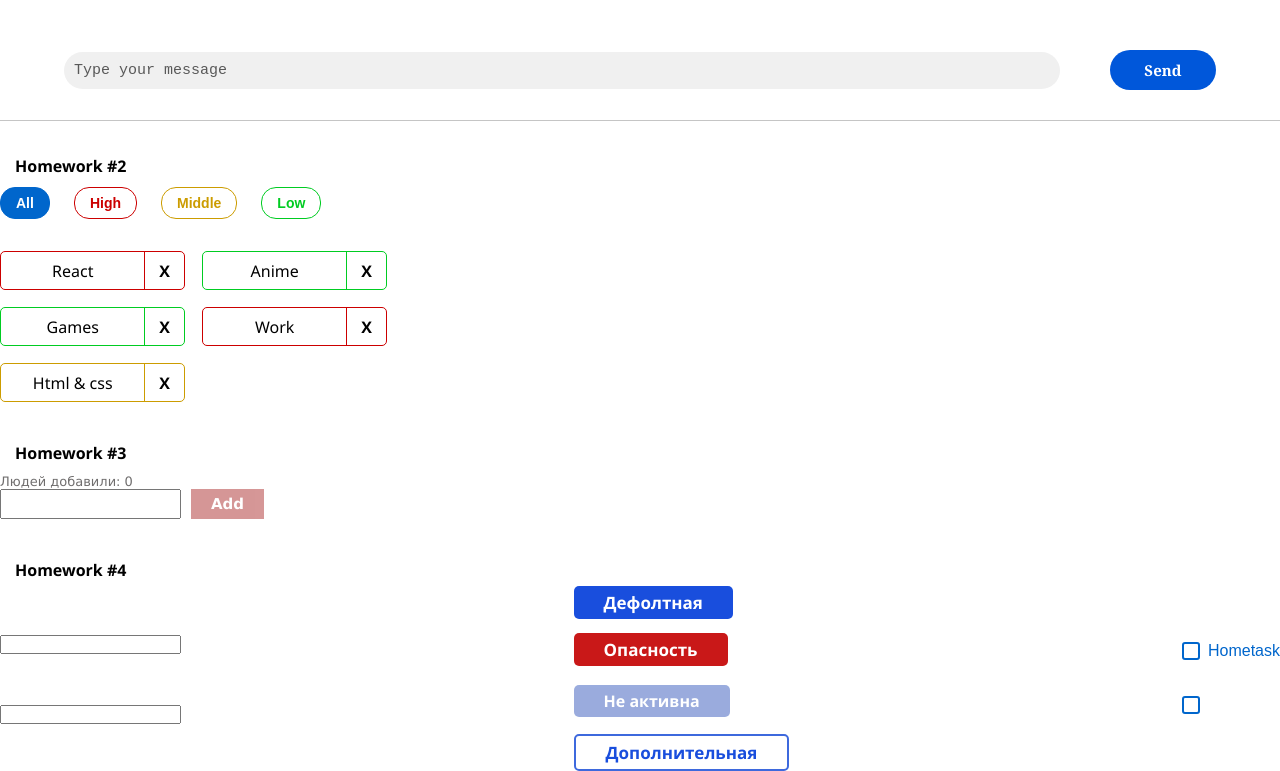
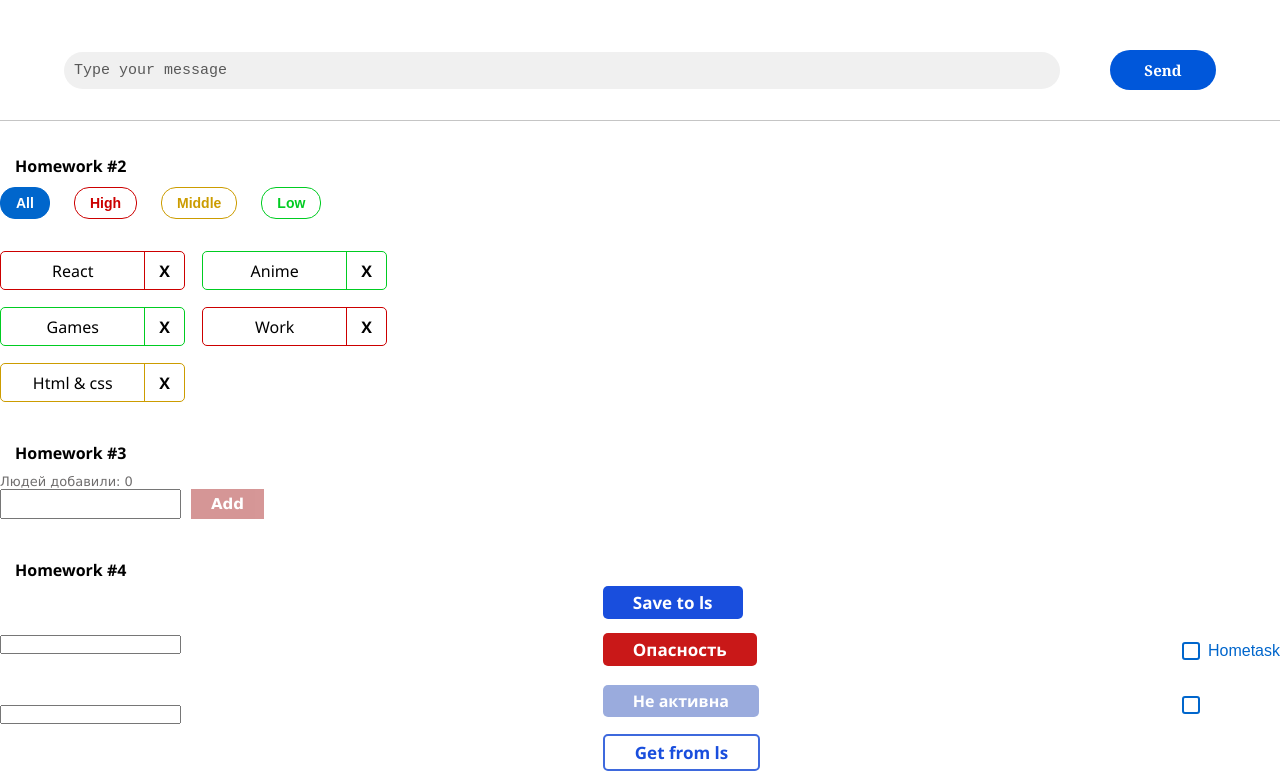
Before and after one commit to krylov72/hw2Chat, a React (Create React App) app: page /#/ in a window 1280 px wide. Shown: the part 329-1100 px from the top of the page. Built offline with nearby package versions, Linux system fonts and the light colour scheme.

Commit message:
refactoring

```diff
--- a/src/s2-homeworks/hw04/common/c2-SuperButton/SuperButton.module.css
+++ b/src/s2-homeworks/hw04/common/c2-SuperButton/SuperButton.module.css
@@ -15,7 +15,7 @@
     font-size: 0;
 
     &::after{
-        content: "Дополнительная";
+        content: "Get from ls";
         background-color: transparent;
         border:2px solid rgb(62, 105, 221);
         font-size: 17px;
@@ -25,7 +25,7 @@
 
     }
     &:hover::after{
-        content: "При наведении";
+        content: "Get from ls";
         background-color: rgba(112, 143, 228, 0.226);
         font-size: 17px;
         font-weight: 600;
@@ -34,7 +34,7 @@
     }
 
     &:active::after{
-        content: "При нажатии";
+        content: "Get from ls";
         background-color: rgba(112, 143, 228, 0.486);
         font-size: 17px;
         font-weight: 600;
@@ -49,7 +49,7 @@
 
 
     &::after{
-        content: "Дефолтная";
+        content: "Save to ls";
         background-color: rgb(25, 78, 221);
         font-size: 17px;
         font-weight: 600;
@@ -58,7 +58,7 @@
 
     }
     &:hover::after{
-        content: "При наведении";
+        content: "Save to ls";
         background-color: rgb(62, 105, 221);
         font-size: 17px;
         font-weight: 600;
@@ -66,7 +66,7 @@
         border-radius: 5px;
     }
     &:active::after{
-        content: "При нажатии";
+        content: "Save to ls";
         background-color: rgb(48, 80, 167);
         font-size: 17px;
         font-weight: 600;
```
